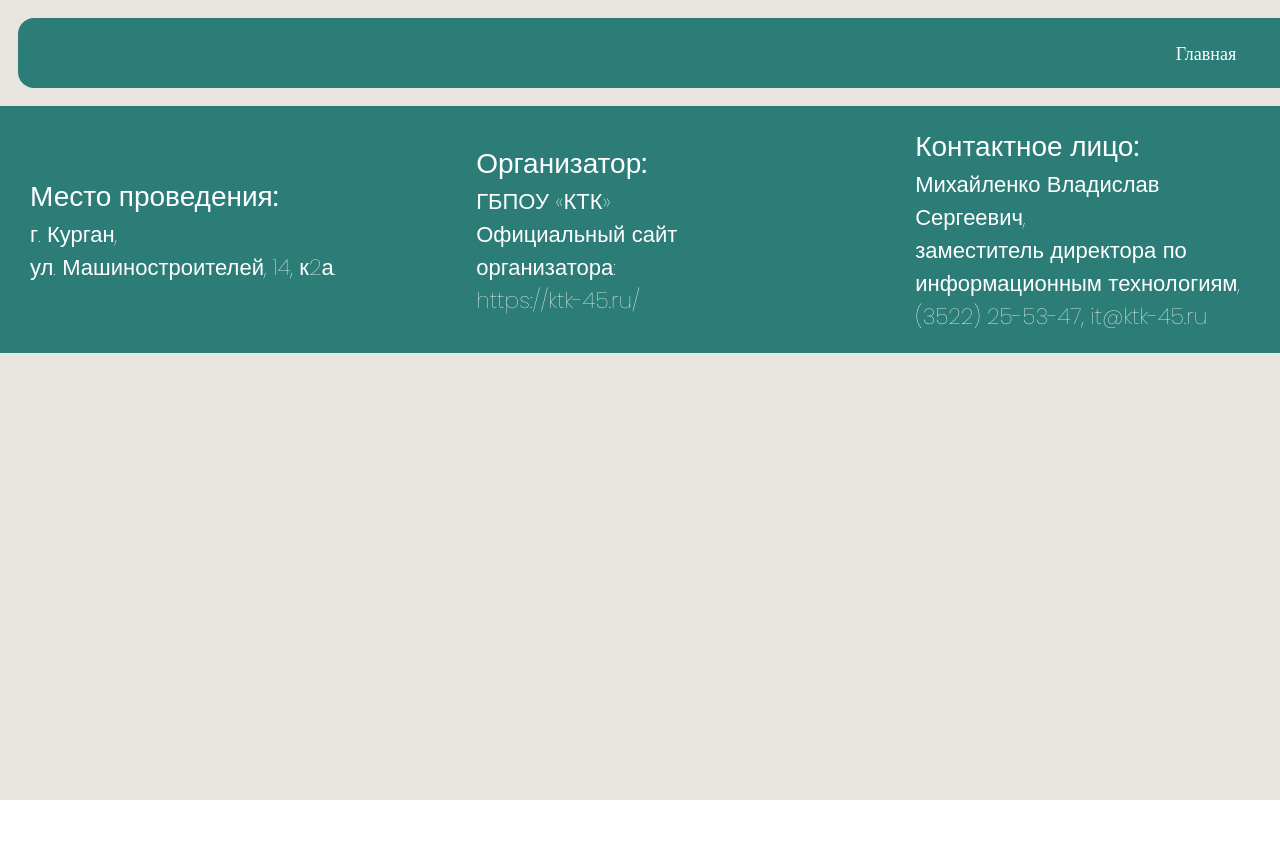
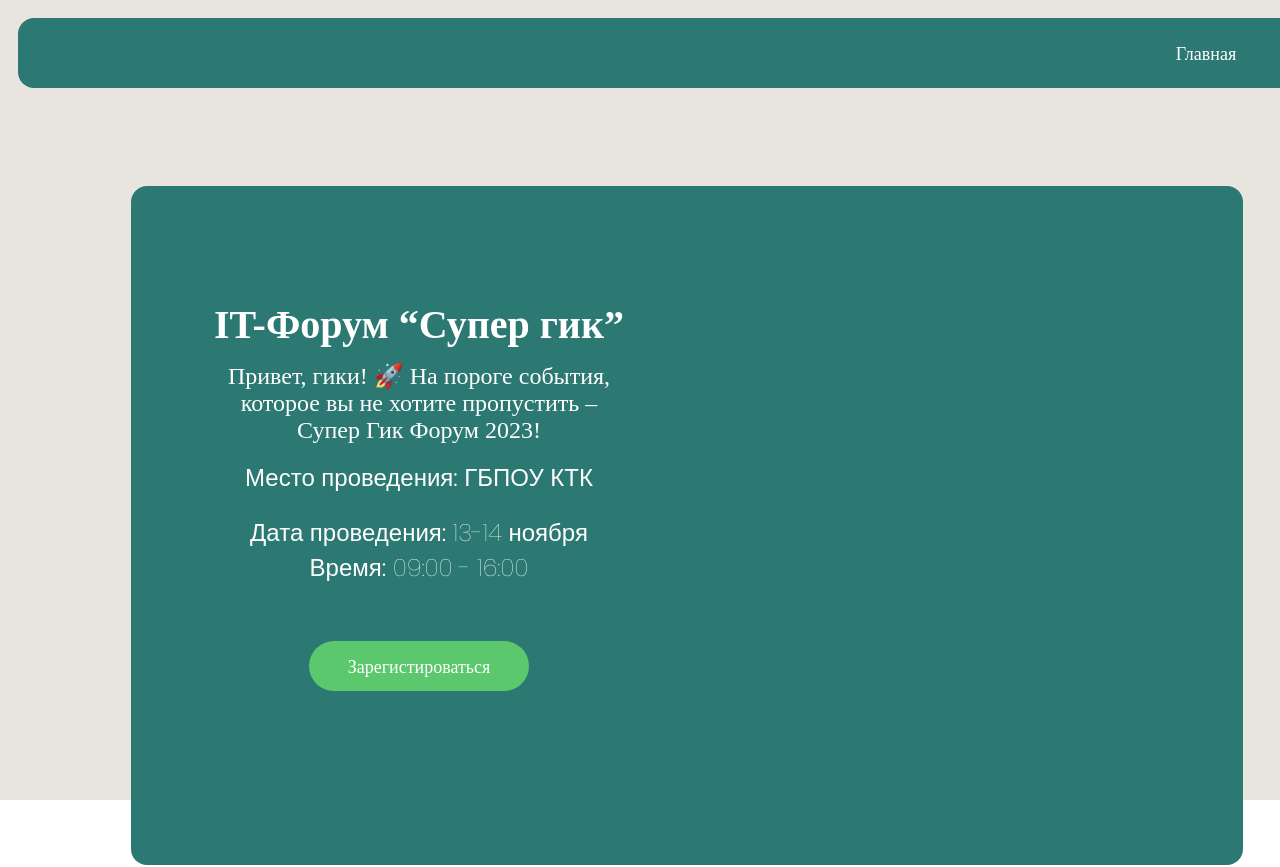
Before and after one commit to soulmatedev/hakaton-landing-registration, a React (Create React App) app: page / in a window 1280 px wide. Shown: the top 867 px of the page. Before the commit the page ends 800 px from the top, so only its background shows below. Built offline with nearby package versions, Linux system fonts and the light colour scheme.

Commit message:
Верстает главную страницу

```diff
--- a/src/components/home/HomeBlock.tsx
+++ b/src/components/home/HomeBlock.tsx
@@ -6,11 +6,40 @@ import NavbarBlock from "../navbar/NavbarBlock";
 
 const HomeBlock = () => {
 
+    const navigator = useNavigate();
+    const onRegistrationClick = () => {
+        navigator("/registration")
+    }
+
     return (
         <>
             <NavbarBlock/>
-			<div>
+            <div className="home-page__home-block">
+                <div className="home-page__home-info">
+                    <div className="home-page__home-agitation">
+                        <div className="home-page__home_title">
+                            IT-Форум “Супер гик”
+                        </div>
+                        <div className="home-page__home_description">
+                            Привет, гики! 🚀 На пороге события, <br/>
+                            которое вы не хотите пропустить – <br/>
+                            Супер Гик Форум 2023!
+                        </div>
+                        <div className="home-page__home_venue">
+                            Место проведения: ГБПОУ КТК
+                        </div>
+                        <div className="home-page__home-datetime">
+                            Дата проведения: <span>13-14</span>  ноября <br/>
+                            Время: <span>09:00 - 16:00</span>
+                        </div>
+                        <div className="home-page__home_button">
+                            <PrimaryButton content="Зарегистироваться" onClick={onRegistrationClick}/>
+                        </div>
+                    </div>
+                </div>
+                <div className="home-page__home_logo">
 
+                </div>
             </div>
             <FooterBlock/>
         </>
--- a/src/index.scss
+++ b/src/index.scss
@@ -2,6 +2,7 @@
 @import "styles/variables";
 @import "styles/authorization-page/authorization-page";
 @import "styles/registration-page/registration-page";
+@import "styles/home-page/home-page";
 @import "styles/navbar/navbar";
 @import "styles/footer/footer";
 @import "./styles/ui/ui";
--- a/src/styles/_variables.scss
+++ b/src/styles/_variables.scss
@@ -28,8 +28,10 @@ $secondary-button_hover: #f6f6f6;
 
 $header-button_hover: #004445;
 
-$navbar-background-color: #2C7D78;
+$navbar-background-color: #2C7873;
 $navbar-button_hover: #8E9B97;
 $header-button_active: #e5e8ff;
 
-$footer-background-color: #2C7D78;
+$frame-background-color: #2C7873;
+
+$footer-background-color: #2C7873;
--- /dev/null
+++ b/src/styles/home-page/__home-block.scss
@@ -0,0 +1,77 @@
+@import "src/styles/variables";
+
+.home-page__home-block {
+  margin: 80px 677px 152px 131px;
+
+  background: $frame-background-color;
+  width: 1112px;
+  height: 679px;
+  border-radius: 16px;
+}
+
+.home-page__home-info {
+  padding: 20px;
+
+  display: grid;
+  grid-template-columns: repeat(2, 1fr);
+}
+
+.home-page__home_title {
+  color: $text-primary;
+  text-align: center;
+  font-family: Poppins sans-serif;
+  font-size: 40px;
+  font-style: normal;
+  font-weight: 700;
+  line-height: normal;
+
+  margin-top: 95px;
+}
+
+.home-page__home_description {
+  color: $text-primary;
+  text-align: center;
+  font-family: Poppins sans-serif;
+  font-size: 24px;
+  font-style: normal;
+  font-weight: 500;
+  line-height: normal;
+
+  margin-top: 14px;
+}
+
+.home-page__home_venue {
+  color: $text-primary;
+  text-align: center;
+  font-family: Poppins, sans-serif;
+  font-size: 24px;
+  font-style: normal;
+  font-weight: 275;
+  line-height: normal;
+
+  margin-top: 16px;
+}
+
+.home-page__home-datetime {
+  color: $text-primary;
+  text-align: center;
+  font-family: Poppins, sans-serif;
+  font-size: 24px;
+  font-style: normal;
+  font-weight: 275;
+  line-height: normal;
+
+  margin-top: 20px;
+}
+
+.home-page__home-datetime span {
+  font-weight: 100;
+}
+
+.home-page__home_button {
+  display: grid;
+  justify-content: center;
+  align-items: center;
+
+  margin-top: 56px;
+}
--- /dev/null
+++ b/src/styles/home-page/home-page.scss
@@ -0,0 +1,7 @@
+@import "_home-block";
+
+
+
+.home-page{
+  height: 100%;
+}
```
Lines whose indentation alone changed are shown as unchanged.
